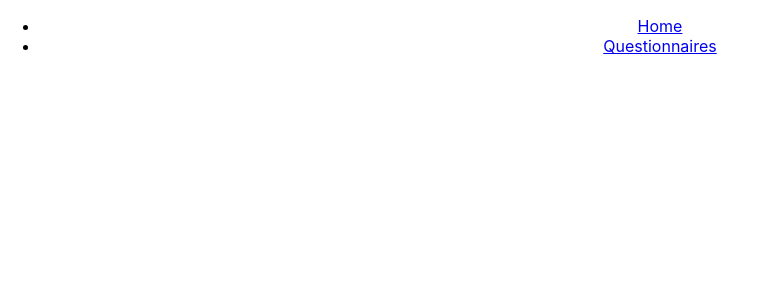
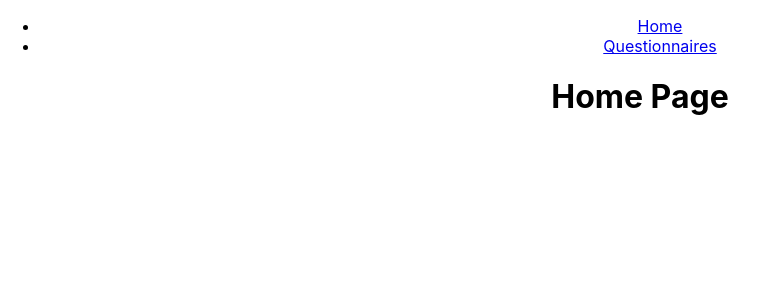
Before and after one commit to IIM-Creative-Technology/react-MathiasGilles, a React (Create React App) app: page / in a window 1280 px wide. Shown: the top 300 px of the page, without its empty margins (0-768 px from the left). Built offline with nearby package versions, Linux system fonts and the light colour scheme.

Commit message:
[update] component Router

```diff
--- /dev/null
+++ b/src/components/Home.js
@@ -0,0 +1,7 @@
+function HomePage(){
+    return(
+        <h1>Home Page</h1>
+    )
+}
+
+export default HomePage;
--- a/src/components/Router.js
+++ b/src/components/Router.js
@@ -6,11 +6,13 @@ import {
     Link,
 } from "react-router-dom";
 import Questionnaire from "./Questionnaire";
+import HomePage from "./Home";
 
 function Routes() {
     return (
         <Router>
             <div>
+                <nav>
                     <ul>
                         <li>
                             <Link to="/">Home</Link>
@@ -19,11 +21,13 @@ function Routes() {
                             <Link to="/surveys">Questionnaires</Link>
                         </li>
                     </ul>
+                </nav>
 
                 <Switch>
                     <Route exact path="/">
+                        <HomePage/>
                     </Route>
-                    <Route path="/counter">
+                    <Route exact path="/surveys">
                         <Questionnaire/>
                     </Route>
                 </Switch>
```
Also changed, not shown: 1 other file (tests, documents, lock files or other folders). Lines whose indentation alone changed are shown as unchanged.
